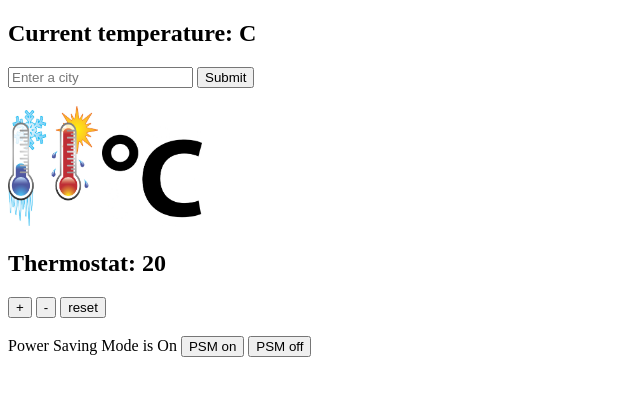
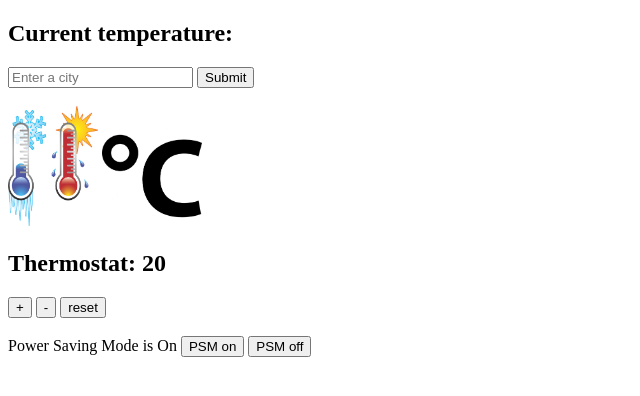
Before and after one commit to diaryofdiscoveries/thermostat, a plain HTML site: page index.html in a window 1280 px wide. Shown: the full height of the page, 0-640 px from the left. Drawn offline with nearby package versions, Linux system fonts and the light colour scheme; no server answers.

Commit message:
Update README.md

```diff
--- a/index.html
+++ b/index.html
@@ -7,7 +7,7 @@
   <body>
 
     <section>
-      <h1>Current temperature: <span id="current-temperature">C</span></h1>
+      <h1>Current temperature: <span id="current-temperature"></span></h1>
       <form id="select-city">
         <input id="current-city" type="text" placeholder="Enter a city"></input>
         <input type="submit"></input>
```
Also changed, not shown: 1 other file.
